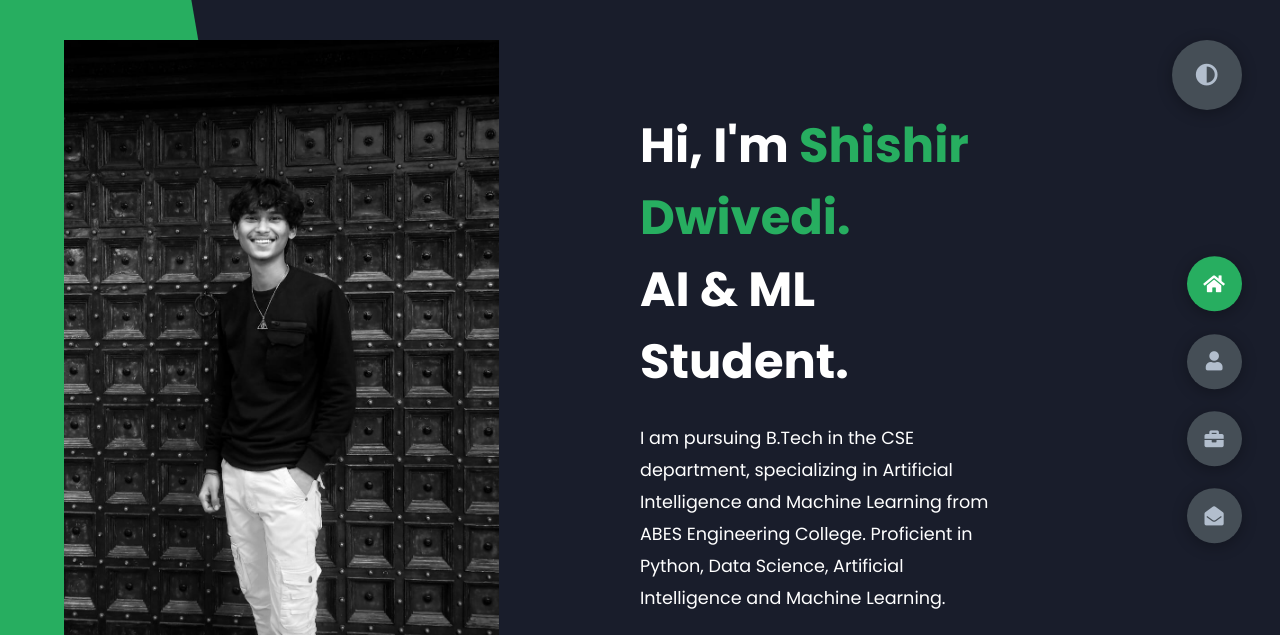
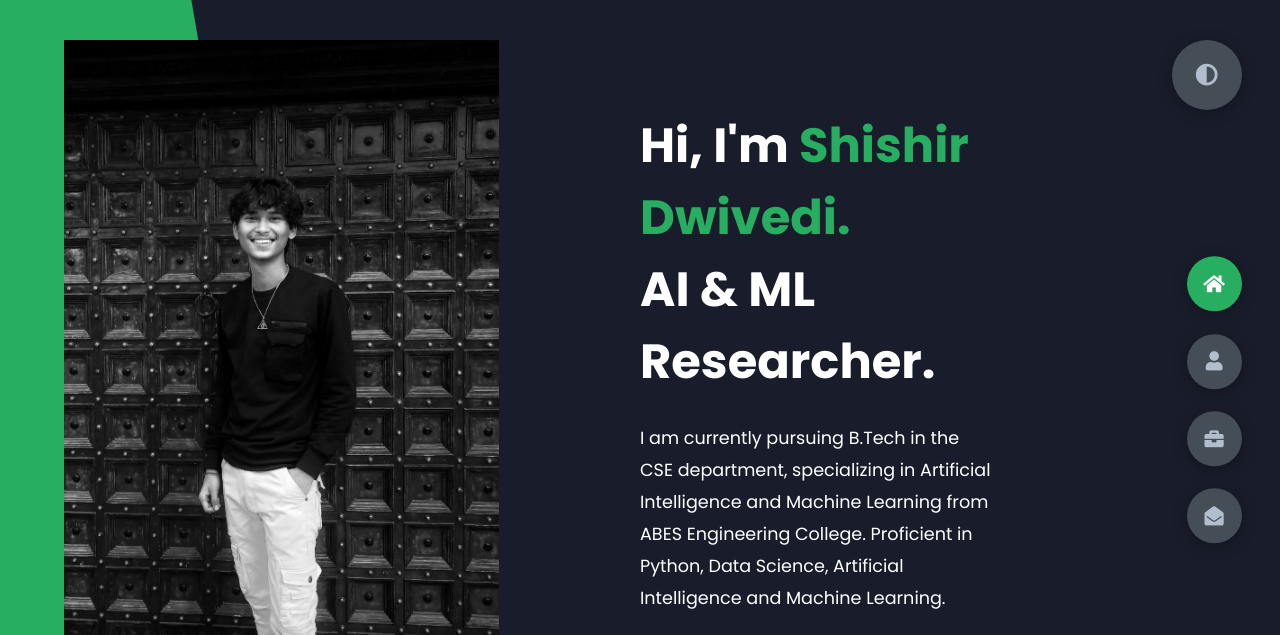
Before and after one commit to shishir-dwi/Personal-PortFolio, a plain HTML site: page index.html in a window 1280 px wide. Shown: the top 635 px of the page. Drawn offline with Linux system fonts and the light colour scheme.

Commit message:
Updating portfolio

```diff
--- a/index.html
+++ b/index.html
@@ -23,10 +23,10 @@
             <div class="right-header">
                 <h1 class="name">
                     Hi, I'm <span>Shishir Dwivedi.</span><br>
-                    AI & ML Student.
+                    AI & ML Researcher.
                 </h1>
                 <p>
-                    I am pursuing B.Tech in the CSE department, specializing in
+                    I am currently pursuing B.Tech in the CSE department, specializing in
                     Artificial Intelligence and Machine Learning from ABES Engineering
                     College. Proficient in Python, Data Science, Artificial Intelligence
                     and Machine Learning.
```
